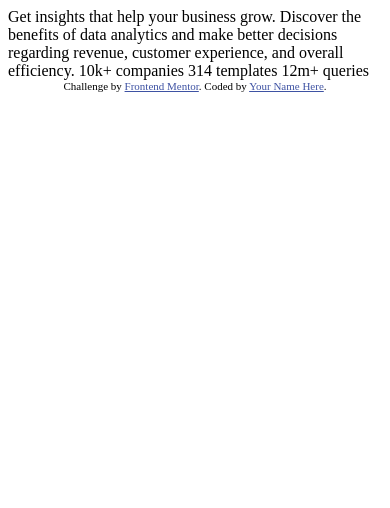
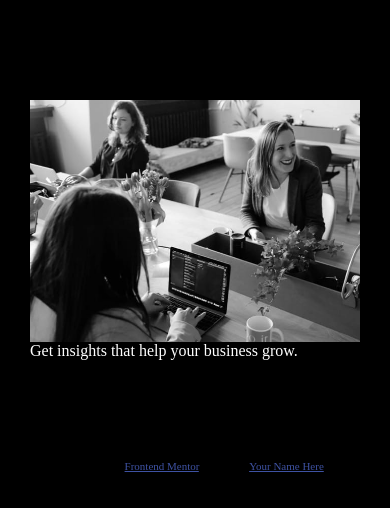
Before and after one commit to mayanksolan/fm-stats-preview-card-component, a plain HTML site: page index.html in a window 390 px wide. Drawn offline with Linux system fonts and the light colour scheme.

Commit message:
initial commit

```diff
--- a/index.html
+++ b/index.html
@@ -1,33 +1,54 @@
 <!DOCTYPE html>
 <html lang="en">
   <head>
-  <meta charset="UTF-8">
-  <meta name="viewport" content="width=device-width, initial-scale=1.0"> <!-- displays site properly based on user's device -->
+    <meta charset="UTF-8" />
+    <meta name="viewport" content="width=device-width, initial-scale=1.0" />
+    <!-- displays site properly based on user's device -->
 
-  <link rel="icon" type="image/png" sizes="32x32" href="./images/favicon-32x32.png">
+    <link
+      rel="icon"
+      type="image/png"
+      sizes="32x32"
+      href="./images/favicon-32x32.png"
+    />
+    <link rel="stylesheet" href="styles.css" />
 
     <title>Frontend Mentor | Stats preview card component</title>
 
     <!-- Feel free to remove these styles or customise in your own stylesheet 👍 -->
     <style>
-    .attribution { font-size: 11px; text-align: center; }
-    .attribution a { color: hsl(228, 45%, 44%); }
+      .attribution {
+        font-size: 11px;
+        text-align: center;
+      }
+      .attribution a {
+        color: hsl(228, 45%, 44%);
+      }
     </style>
   </head>
   <body>
-
-  Get insights that help your business grow.
-
-  Discover the benefits of data analytics and make better decisions regarding revenue, customer
-  experience, and overall efficiency.
-
-  10k+ companies
-  314 templates
-  12m+ queries
-
+    <div class="card">
+      <div class="text-block">
+        <div class="head-text">Get insights that help your business grow.</div>
+      </div>
+      <div class="image-block">
+        <img
+          class="desktop-image"
+          src="./images/image-header-desktop.jpg"
+          alt=""
+        />
+        <img
+          class="mobile-image"
+          src="./images/image-header-mobile.jpg"
+          alt=""
+        />
+      </div>
+    </div>
     <div class="attribution">
-    Challenge by <a href="https://www.frontendmentor.io?ref=challenge" target="_blank">Frontend Mentor</a>.
-    Coded by <a href="#">Your Name Here</a>.
+      Challenge by
+      <a href="https://www.frontendmentor.io?ref=challenge" target="_blank"
+        >Frontend Mentor</a
+      >. Coded by <a href="#">Your Name Here</a>.
     </div>
   </body>
 </html>
--- /dev/null
+++ b/styles.css
@@ -0,0 +1,36 @@
+body {
+  background-color: #000;
+  height: 100vh;
+  margin: 0;
+}
+.card {
+  display: flex;
+  justify-content: center;
+  padding: 150px 300px;
+}
+.text-block {
+  flex: 1;
+  color: #fff;
+}
+.image-block {
+  flex: 1;
+  border-top-right-radius: 5px;
+  border-bottom-right-radius: 5px;
+}
+.mobile-image {
+  display: none;
+}
+
+@media only screen and (max-width: 500px) {
+  .card {
+    flex-direction: column-reverse;
+    padding: 100px 30px;
+  }
+  .mobile-image {
+    display: block;
+    width: 100%;
+  }
+  .desktop-image {
+    display: none;
+  }
+}
```
Lines whose indentation alone changed are shown as unchanged.
